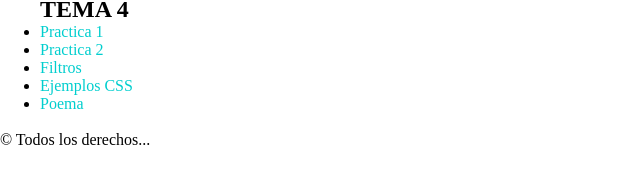
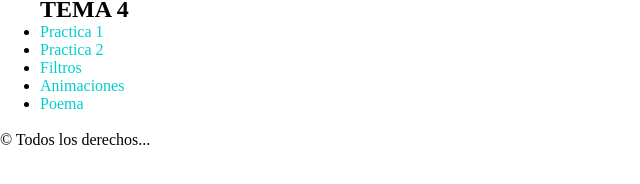
Before and after one commit to alexrrlm/alexrrlm.github.io, a plain HTML site: page lm/practicas/index.html in a window 1280 px wide. Shown: the part 420-604 px from the top of the page, 0-640 px from the left. Drawn offline with Linux system fonts and the light colour scheme.

Commit message:
Add files via upload

```diff
--- a/lm/practicas/index.html
+++ b/lm/practicas/index.html
@@ -45,7 +45,7 @@
                 <li><a href="#">Practica 1</a></li>
                 <li><a href="#">Practica 2</a></li>
                 <li><a href="tema4/filtros/ejemplo2/">Filtros</a></li>
-                <li><a href="tema4/ejemplo1css.html">Ejemplos CSS</a></li>
+                <li><a href="tema4/efectos/ejemplo1/index.html">Animaciones</a></li>
                 <li><a href="tema4/poema.html">Poema </a></li>
             </ul>
             </div><br/>
```
